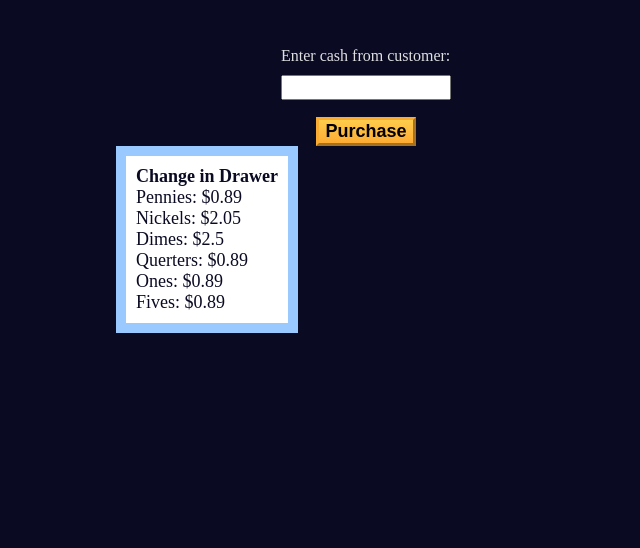
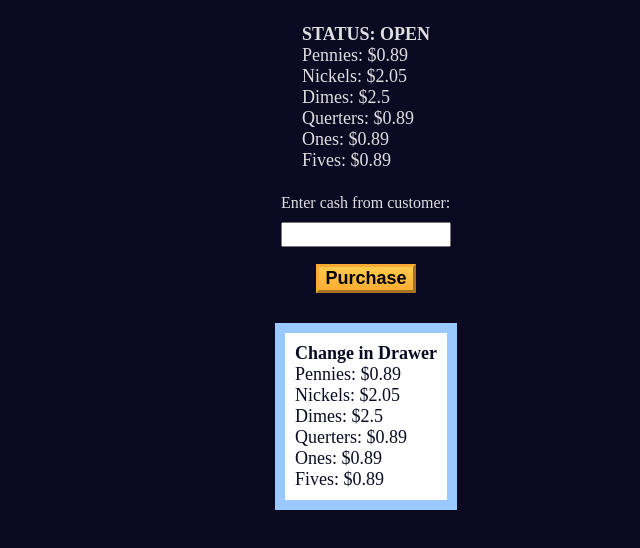
Before and after one commit to mr-dioo/cashRegisterApp, a plain HTML site: page index.html in a window 1280 px wide. Shown: the part 80-628 px from the top of the page, without its empty margins (274-914 px from the left). Drawn offline with Linux system fonts and the light colour scheme.

Commit message:
added a template change due element , it later emptied and filled dynamically.

```diff
--- a/index.html
+++ b/index.html
@@ -12,6 +12,17 @@
 <body>
   <main>
     <h1>Cash Register App</h1>
+    <div id="change-due">
+      <h2>STATUS: OPEN</h2>
+      <ul>
+        <li class="change-list">Pennies: <span class="change-amount">$0.89</span></li>
+        <li class="change-list">Nickels: <span class="change-amount">$2.05</span></li>
+        <li class="change-list">Dimes: <span class="change-amount">$2.5</span></li>
+        <li class="change-list">Querters: <span class="change-amount">$0.89</span></li>
+        <li class="change-list">Ones: <span class="change-amount">$0.89</span></li>
+        <li class="change-list">Fives: <span class="change-amount">$0.89</span></li>
+      </ul>
+    </div>
     <form>
       <fieldset>
         <label for="cash">Enter cash from customer:</label>
@@ -19,9 +30,6 @@
       </fieldset>
       <button type="submit" id="purchase-btn">Purchase</button>
     </form>
-    <div id="change-due">
-
-    </div>
     <div id="cash-in-drawer">
       <h2>Change in Drawer</h2>
       <ul>
--- a/style.css
+++ b/style.css
@@ -31,6 +31,11 @@ main {
 h1 {
   font-size: 4rem;
   text-align: center;
+}
+
+#change-due {
+  width: fit-content;
+  margin: auto;
 }
 
 form {
@@ -68,12 +73,15 @@ button {
   border-color: var(--button-border);
 }
 
+
+
 #cash-in-drawer {
   border: 10px solid #99c9ff;
   background-color: var(--gray-00);
   width: fit-content;
   padding: 1rem;
   color: var(--dark-blue);
+  margin: 3rem auto;
 }
 
 h2 {
```
